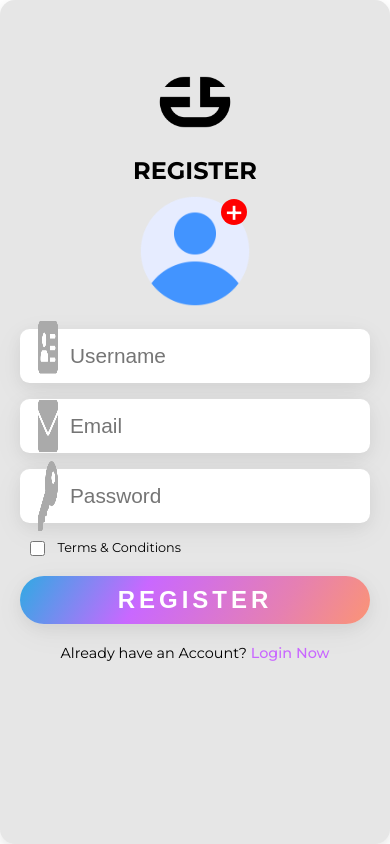
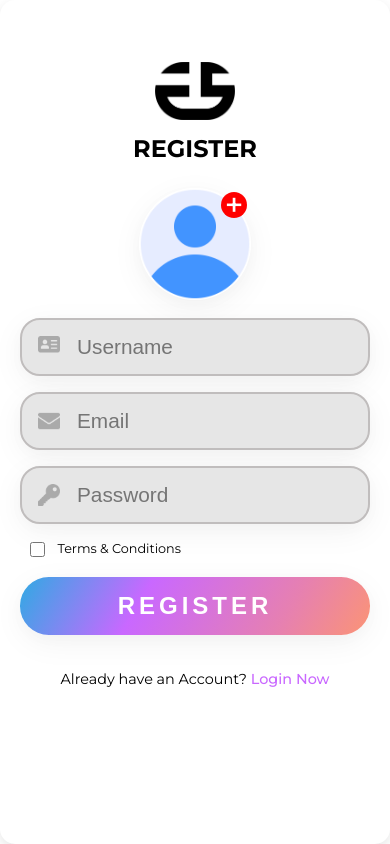
Before and after one commit to priyanshpatel18/ExpenShare-Web, a React (Vite) app: page /registration in a window 390 px wide. Built offline with nearby package versions, Linux system fonts and the light colour scheme.

Commit message:
input icon styles chaged

```diff
--- a/src/index.css
+++ b/src/index.css
@@ -8,16 +8,11 @@
 :root {
 	--clr-01-primary: rgb(255, 255, 255);
 	--clr-formbackground: rgb(230, 230, 230);
+	--clr-mobile-01-primary: rgb(230, 230, 230);
+	--clr-mobile-formbackground: rgb(255, 255, 255);
 
-  --gradient--btn: linear-gradient(
-    120deg,
-    #2faae3 0%,
-    #c968ff 35%,
-    #e680b1 75%,
-    #fb9475 100%
-  );
-  --shdow-primary: rgba(17, 17, 26, 0.05) 0px 4px 16px,
-    rgba(17, 17, 26, 0.05) 0px 8px 32px;
+	--gradient--btn: linear-gradient(120deg, #2faae3 0%, #c968ff 35%, #e680b1 75%, #fb9475 100%);
+	--shdow-primary: rgba(17, 17, 26, 0.019) 0px 4px 16px, rgba(17, 17, 26, 0.05) 0px 8px 32px;
 }
 
 body {
@@ -173,14 +168,12 @@ body {
 	display: flex;
 	flex-direction: column;
 	align-items: center;
+	text-align: center;
 	margin: 10px;
 }
 
-.OtpVerificationPage h2 {
-  margin-bottom: 15px;
-}
-
-.OtpVerificationPage p {
+.pageTitle p {
+	margin-top: 15px;
 	text-align: center;
 }
 
@@ -235,7 +228,7 @@ body {
 .ForgotPasswordForm .inputs input,
 .ResetPasswordForm .inputs input {
 	width: 350px;
-  padding: 13px 13px 13px 50px;
+	padding: 13px 13px 13px 55px;
 	margin: 5px 0px;
 	border: none;
 	font-size: 1rem;
@@ -256,6 +249,8 @@ body {
 .ForgotPasswordForm .inputContainer,
 .ResetPasswordForm .inputContainer {
 	position: relative;
+	display: flex;
+	align-items: center;
 }
 
 .RegisterForm .inputContainer .icon,
@@ -263,12 +258,11 @@ body {
 .ForgotPasswordForm .inputContainer .icon,
 .ResetPasswordForm .inputContainer .icon {
 	position: absolute;
-  height: 100%;
-  margin: 0 18px;
-  width: 20px;
+	display: block;
+	width: 22px;
+	height: auto;
 	aspect-ratio: 1;
-  display: flex;
-  justify-content: center;
+	margin: 0 15px;
 }
 
 .OtpVerificationPage input {
@@ -313,7 +307,21 @@ body {
 	text-align: left;
 }
 
-.resedOTP {
+.resendOtpContanier {
+	display: flex;
+	justify-content: flex-end;
+	font-size: 0.9rem;
+}
+
+.resendOtpContanier button.resendOtp {
+	border: none;
+	background-color: transparent;
+	padding: 0px;
+	font-size: inherit;
+	color: #c968ff;
+}
+
+.resendOtp {
 	text-align: right;
 	margin-right: 20px;
 }
@@ -326,6 +334,8 @@ body {
 .profile {
 	width: 7rem;
 	position: relative;
+	border-radius: 50%;
+	box-shadow: var(--shdow-primary);
 }
 
 .profile img {
@@ -333,6 +343,7 @@ body {
 	border-radius: 50%;
 	aspect-ratio: 1;
 	cursor: pointer;
+	display: block;
 }
 
 .profile [type="file"] {
@@ -359,6 +370,28 @@ body {
 }
 
 @media screen and (max-width: 820px) {
+	.RegistrationPage .formContainer,
+	.LoginPage .formContainer,
+	.OtpVerificationPage .formContainer,
+	.ForgotPasswordPage .formContainer,
+	.ResetPasswordPage .formContainer {
+		background-color: var(--clr-mobile-formbackground);
+	}
+
+	.RegistrationPage .formContainer input,
+	.LoginPage .formContainer input,
+	.ForgotPasswordPage .formContainer input,
+	.ResetPasswordPage .formContainer input {
+		background-color: var(--clr-mobile-01-primary);
+		border: 2px solid rgb(192, 189, 189);
+		border-radius: 20px;
+	}
+	.OtpVerificationPage .formContainer input {
+		background-color: var(--clr-mobile-01-primary);
+		border: 2px solid rgb(192, 189, 189);
+		border-radius: 10px;
+	}
+
 	.LoginPage .welcome,
 	.RegistrationPage .welcome {
 		display: none;
@@ -368,7 +401,8 @@ body {
 	.RegistrationPage .formContainer,
 	.LoginPage .formContainer,
 	.OtpVerificationPage .formContainer,
-  .ForgotPasswordPage .formContainer {
+	.ForgotPasswordPage .formContainer,
+	.ResetPasswordPage .formContainer {
 		flex-basis: 100%;
 		max-width: none;
 		width: 100vw;
@@ -376,7 +410,11 @@ body {
 		padding: 20px 0px;
 		margin: 0;
 		margin-bottom: 0px;
-    height: 100vh;
+		min-height: 100vh;
+	}
+
+	.formContainer .inputs .icon {
+		margin: 0 18px;
 	}
 
 	.LoginPage .formContainer,
@@ -394,16 +432,17 @@ body {
 	.RegisterForm,
 	.loginForm,
 	.OtpForm,
-  .ForgotPasswordForm {
+	.ForgotPasswordForm,
+	.ResetPasswordForm {
 		max-width: 90vw;
-    margin: 0;
 	}
 
 	.RegisterForm .inputs input,
 	.loginForm .inputs input,
-  .ForgotPasswordForm .inputs input {
+	.ForgotPasswordForm .inputs input,
+	.ResetPasswordForm .inputs input {
 		max-width: 90vw;
-    padding: 15px 15px 15px 50px;
+		padding: 15px 15px 15px 55px;
 		margin: 8px 0px;
 		font-size: 1.3rem;
 	}
@@ -411,8 +450,11 @@ body {
 	.RegisterForm button,
 	.loginForm button,
 	.OtpForm button,
-  .ForgotPasswordForm button {
+	.ForgotPasswordForm button,
+	.ResetPasswordForm button {
 		max-width: 90vw;
+		padding-top: 15px;
+		padding-bottom: 15px;
 	}
 }
 /*Home page style*/
@@ -625,13 +667,7 @@ body {
 	width: 60%;
 	height: 70%;
 	border-radius: 30px;
-  background: linear-gradient(
-    99.2deg,
-    #2faae3,
-    #c968ff 33.33%,
-    #e680b1 66.67%,
-    #fb9475
-  );
+	background: linear-gradient(99.2deg, #2faae3, #c968ff 33.33%, #e680b1 66.67%, #fb9475);
 }
 /* .middle {
   width: 95%;
@@ -662,13 +698,7 @@ body {
 	align-items: center;
 	flex-direction: column;
 	font-family: "Montserrat", sans-serif;
-  color: linear-gradient(
-    99.2deg,
-    #2faae3,
-    #c968ff 33.33%,
-    #e680b1 66.67%,
-    #fb9475
-  );
+	color: linear-gradient(99.2deg, #2faae3, #c968ff 33.33%, #e680b1 66.67%, #fb9475);
 }
 .txt {
 	display: flex;
@@ -759,13 +789,7 @@ body {
 	border-radius: 20px;
 	border: none;
 	justify-content: center;
-  background: linear-gradient(
-    99.2deg,
-    #2faae3,
-    #c968ff 33.33%,
-    #e680b1 66.67%,
-    #fb9475
-  );
+	background: linear-gradient(99.2deg, #2faae3, #c968ff 33.33%, #e680b1 66.67%, #fb9475);
 	font-size: 30px;
 	scale: 1;
 	color: white;
@@ -1139,13 +1163,7 @@ body {
 		height: 58%;
 
 		border-radius: 30px;
-    background: linear-gradient(
-      99.2deg,
-      #2faae3,
-      #c968ff 33.33%,
-      #e680b1 66.67%,
-      #fb9475
-    );
+		background: linear-gradient(99.2deg, #2faae3, #c968ff 33.33%, #e680b1 66.67%, #fb9475);
 	}
 	.logo-cont {
 		position: fixed;
--- a/src/main.tsx
+++ b/src/main.tsx
@@ -7,16 +7,13 @@ import axios from "axios";
 import { ToastContainer } from "react-toastify";
 import "react-toastify/dist/ReactToastify.css";
 import { Toaster } from "react-hot-toast";
-// axios.defaults.baseURL = "https://expen-share-web-server.vercel.app";
-axios.defaults.baseURL = "http://localhost:8080";
+axios.defaults.baseURL = "https://expen-share-web-server.vercel.app";
 axios.defaults.withCredentials = true;
 
 ReactDOM.createRoot(document.getElementById("root")!).render(
-	<React.StrictMode>
-		<BrowserRouter>
-			<App />
-			<Toaster />
-			<ToastContainer position="bottom-left" autoClose={2000} theme="dark" />
-		</BrowserRouter>
-	</React.StrictMode>,
+	<BrowserRouter>
+		<App />
+		<Toaster />
+		<ToastContainer position="bottom-left" autoClose={2000} theme="dark" />
+	</BrowserRouter>,
 );
--- a/src/pages/RegistrationPage.tsx
+++ b/src/pages/RegistrationPage.tsx
@@ -5,7 +5,7 @@ import { useFormik } from "formik";
 import Input from "../components/Input";
 // images
 import welcoemImage from "../assets/welcomePageImage.jpg";
-import logos from "../assets/APP-LOGO-LIGHT.png";
+import logos from "../assets/APP-LOGO-LIGHT-THEME.png";
 // icons
 import email from "../assets/email.png";
 import password from "../assets/password.png";
```
Lines whose indentation alone changed are shown as unchanged.
